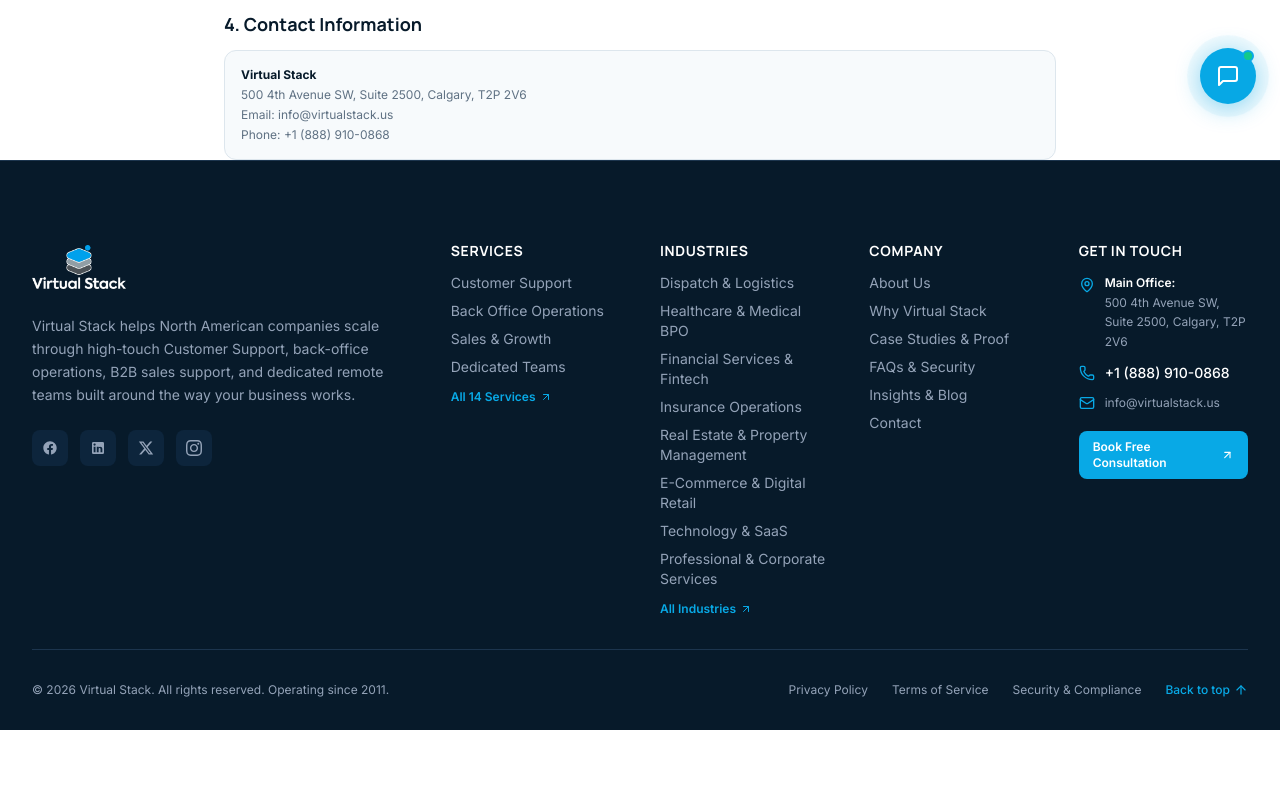
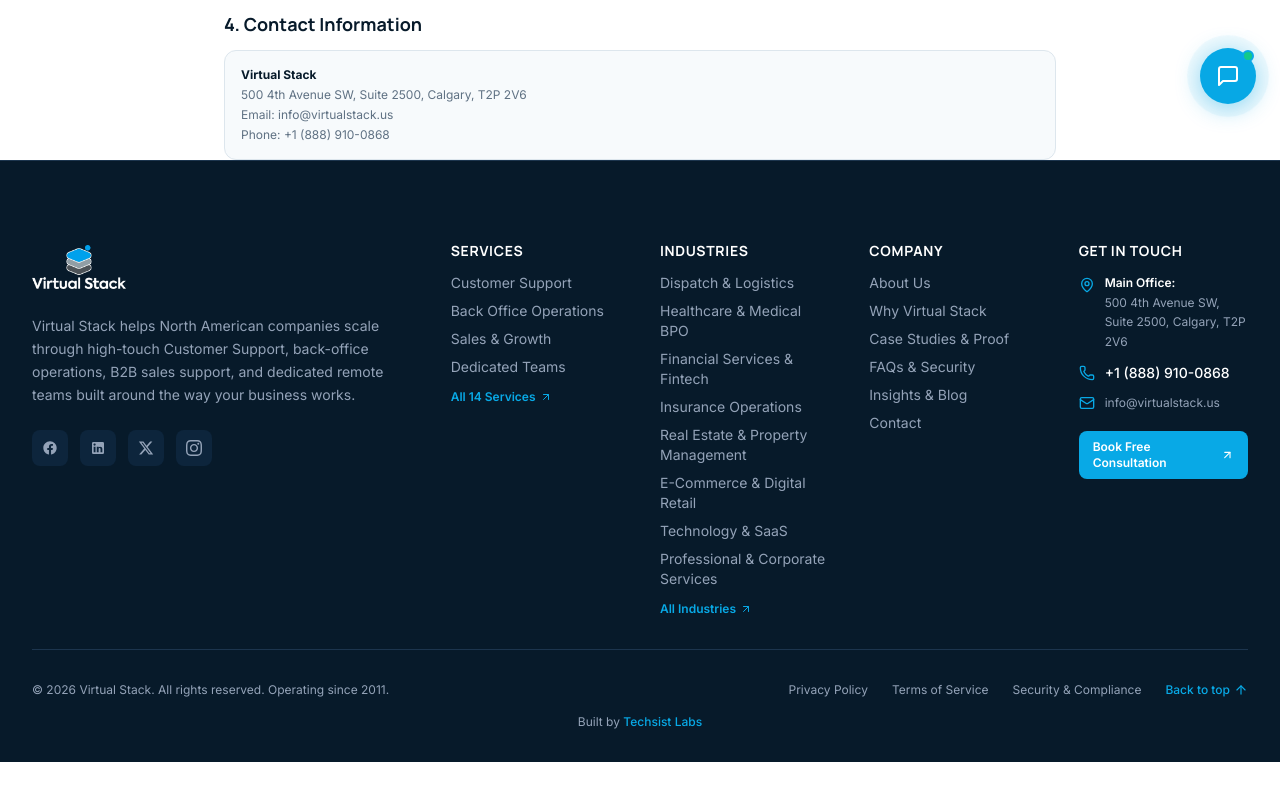
Before and after one commit to ItsMrAhmad/VirtualStack, a Next.js app: page /terms in a window 1280 px wide. Shown: the part 672-1472 px from the top of the page. Built offline with nearby package versions, Linux system fonts and the light colour scheme.

Commit message:
feat(footer): add Built by Techsist Labs attribution link

```diff
--- a/components/layout/Footer.tsx
+++ b/components/layout/Footer.tsx
@@ -257,6 +257,19 @@
             </button>
           </div>
         </div>
+
+        {/* Attribution */}
+        <div className="pt-4 text-center text-xs text-[#94A3B8]">
+          Built by{" "}
+          <a
+            href="https://techsistlabs.com"
+            target="_blank"
+            rel="noopener noreferrer"
+            className="text-[#08A9E6] hover:text-white transition-colors font-medium"
+          >
+            Techsist Labs
+          </a>
+        </div>
       </div>
     </footer>
   );
```
